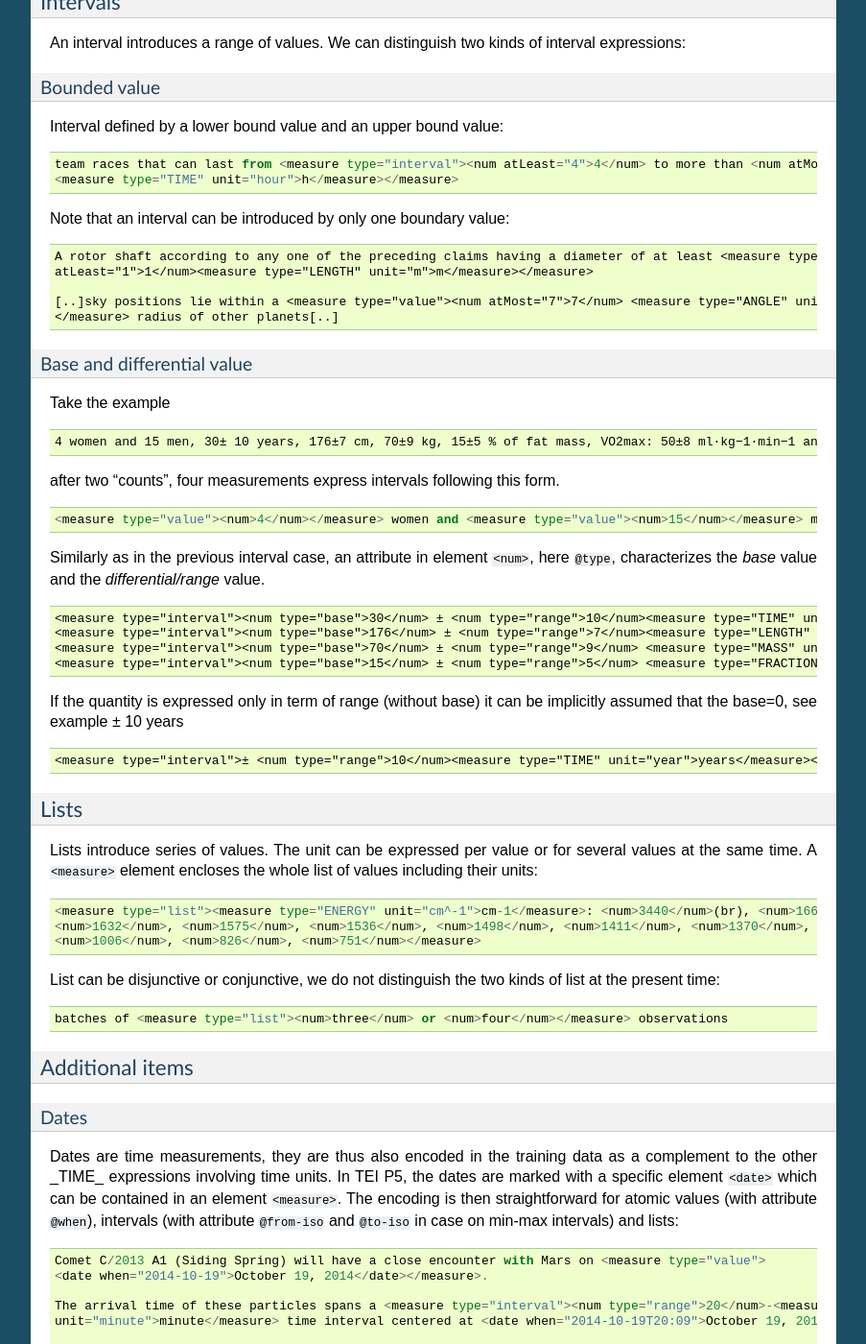
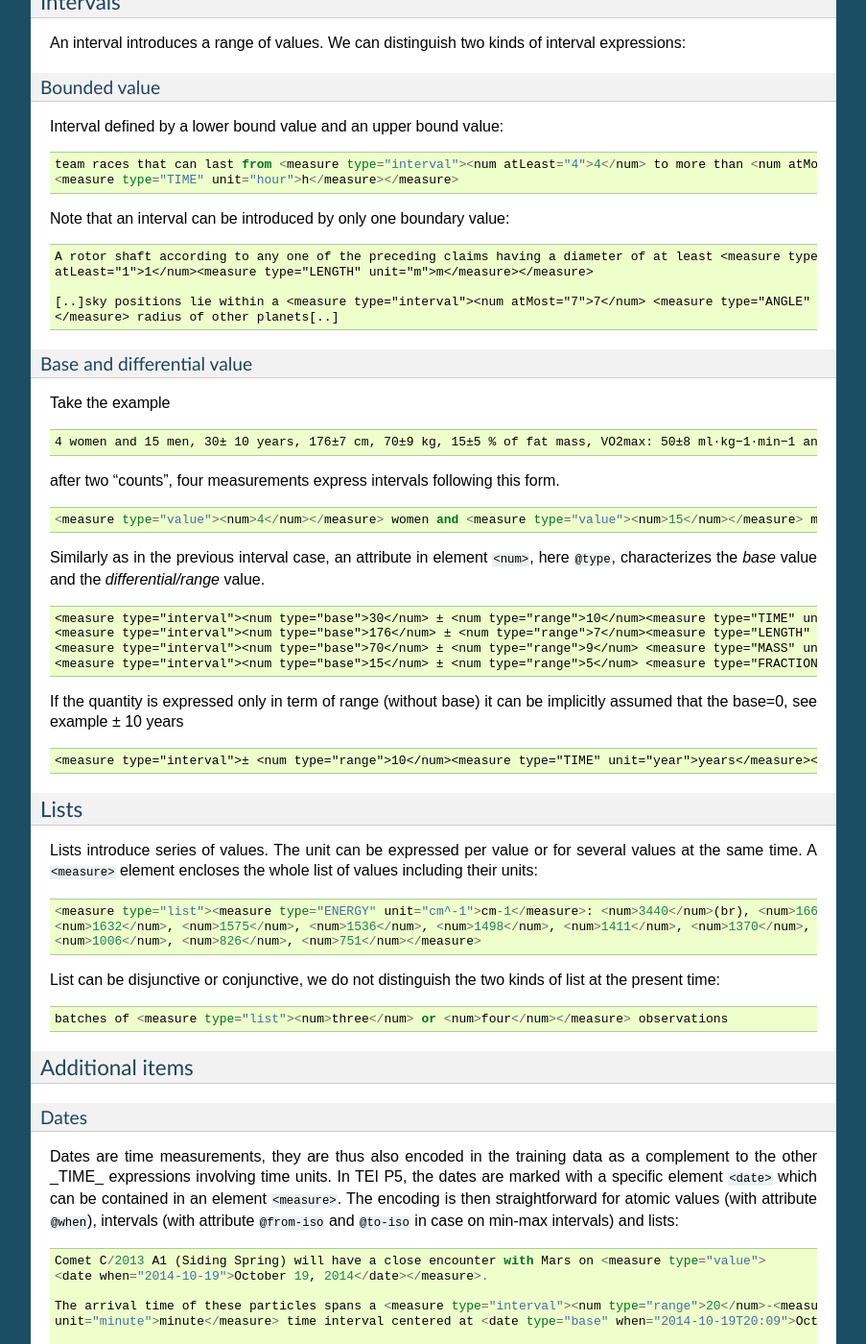
Before and after one commit to lfoppiano/grobid-quantities, a Sphinx documentation site: the page built from doc/guidelines.rst, in a window 1280 px wide and 1400 px high, scrolled down 1523 px. Shown: the whole window at 96% size, without its empty margins (198-1101 px from the left). Built offline with Sphinx 7.4.7, drawn with Linux system fonts in a browser that asks for light colours; part of the change alters nothing that is shown.

Commit message:
doc: small corrections in guidelines

```diff
--- a/doc/guidelines.rst
+++ b/doc/guidelines.rst
@@ -89,7 +89,7 @@ Note that an interval can be introduced by only one boundary value:
   A rotor shaft according to any one of the preceding claims having a diameter of at least <measure type="interval"><num
   atLeast="1">1</num><measure type="LENGTH" unit="m">m</measure></measure>
 
-  [..]sky positions lie within a <measure type="value"><num atMost="7">7</num> <measure type="ANGLE" unit="°">°</measure>
+  [..]sky positions lie within a <measure type="interval"><num atMost="7">7</num> <measure type="ANGLE" unit="°">°</measure>
   </measure> radius of other planets[..]
 
 
@@ -145,7 +145,7 @@ The encoding is then straightforward for atomic values (with attribute ``@when``
   <date when="2014-10-19">October 19, 2014</date></measure>.
 
   The arrival time of these particles spans a <measure type="interval"><num type="range">20</num>-<measure type="TIME"
-  unit="minute">minute</measure> time interval centered at <date when="2014-10-19T20:09">October 19, 2014 at 20:09 TDB</date></measure>
+  unit="minute">minute</measure> time interval centered at <date type="base" when="2014-10-19T20:09">October 19, 2014 at 20:09 TDB</date></measure>
 
 
   Observations took place from <measure type="interval"><date from-iso="2014-10-19">October 19, 2014</date> to
```
Also changed, not shown: 1 other file.
